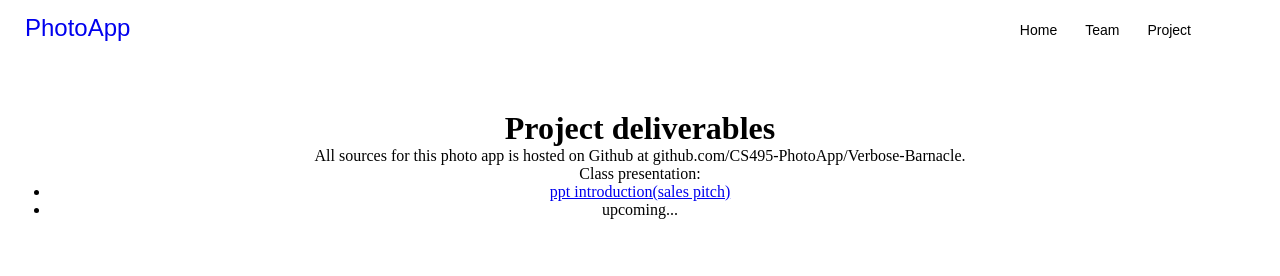
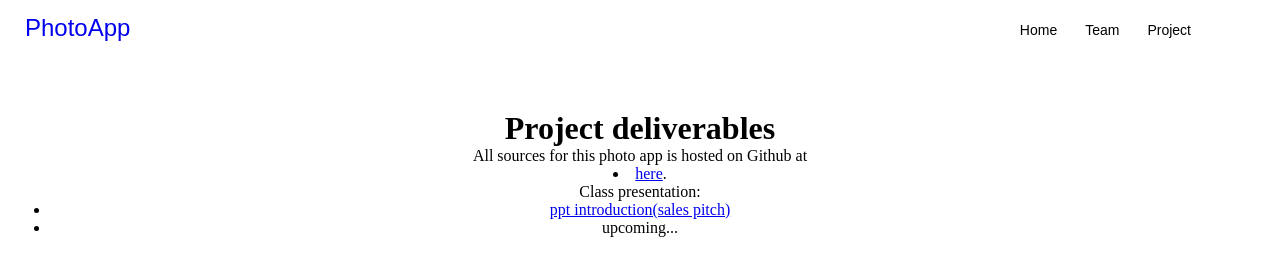
Before and after one commit to wxtong1234/Verbose-Barnacle, a plain HTML site: page project_deliverables.html in a window 1280 px wide. Drawn offline with Linux system fonts and the light colour scheme.

Commit message:
Update project_deliverables.html

```diff
--- a/project_deliverables.html
+++ b/project_deliverables.html
@@ -28,7 +28,7 @@
     <main>
       <h1>Project deliverables</h1>
            <p>All sources for this photo app is hosted on Github at
-          <a>github.com/CS495-PhotoApp/Verbose-Barnacle</a>.</p>
+          <li><a href="https://github.com/CS495-PhotoApp/Verbose-Barnacle">here</a>.</p>
           <p>Class presentation:</p>
           <ul>
           <li><a href="https://github.com/CS495-PhotoApp/Verbose-Barnacle/raw/gh-pages/downloads/sales%20pitch.pptx">ppt introduction(sales pitch)</a></li>
```
